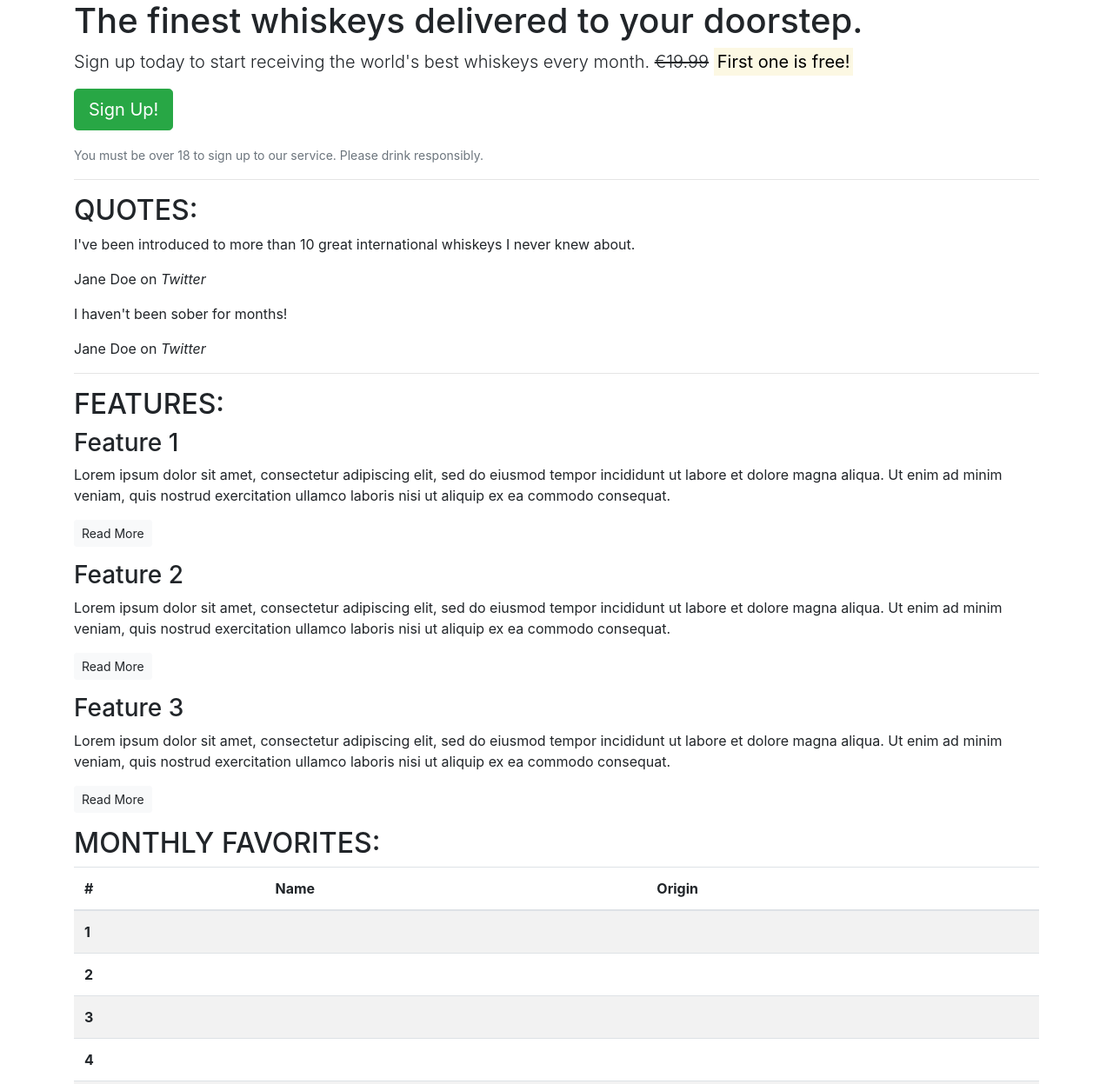
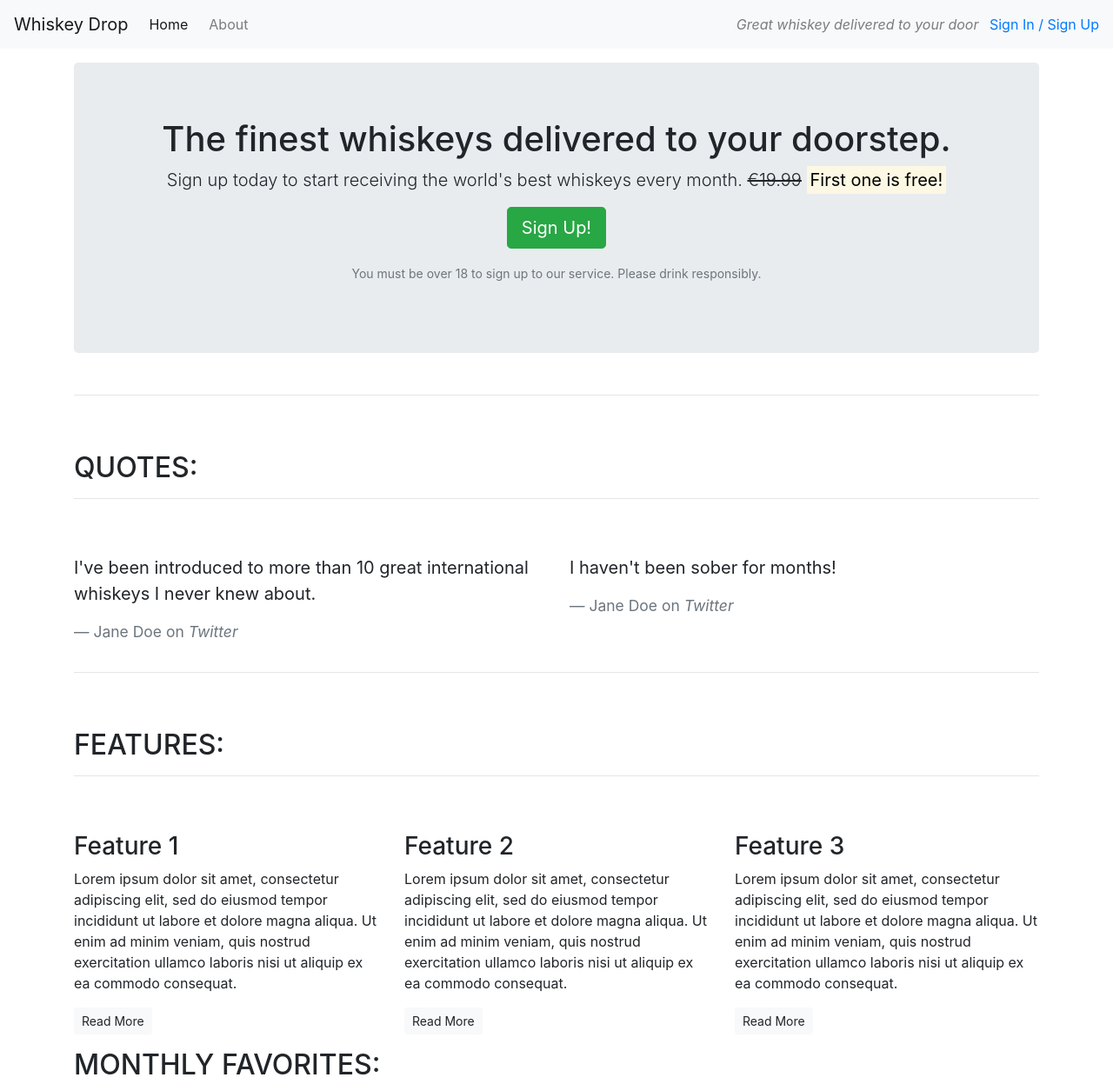
Before and after one commit to olliesharp5/bootstrap-lessons, a plain HTML site: page index.html in a window 1280 px wide. Shown: the top 1247 px of the page at 87% size. Drawn offline with nearby package versions, Linux system fonts and the light colour scheme.

Commit message:
Code updated as per lesson

```diff
--- a/index.html
+++ b/index.html
@@ -12,57 +12,102 @@
         crossorigin="anonymous"></script>
 </head>
 <body>
-    <article class="container">
+    <!--Nav-->
+    <nav class="navbar navbar-light navbar-expand-sm bg-light">
+        <a href="/" class="navbar-brand">
+            Whiskey Drop</a>
+        <ul class="navbar-nav mr-auto">
+            <li class="active nav-item mr-2"><a class="nav-link" href="/">Home</a></li>
+            <li class="nav-item mr-2"><a class="nav-link" href="">About</a></li>
+            <li class="nav-item mr-2 d-block d-sm-none"><a class="nav-link" href="">Sign In / Sign Up</a></li>
+        </ul>
+
+        <div class="d-none d-md-block">
+            <p class="navbar-text my-auto mr-2"><i>Great whiskey delivered to your door</i></p>
+            <a href="/login">Sign In / Sign Up</a>
+        </div>
+        <!--</div>-->
+    </nav>
+    <article class="container mt-3">
         <!-- Callout -->
-        <section class="callout">
+        <div class="row">
+            <div class="col-12">
+                <section class="callout jumbotron text-center">
                     <h1>The finest whiskeys delivered to your doorstep.</h1>
-            <p class="lead">Sign up today to start receiving the world's best whiskeys every month. <s>€19.99</s>
-                <strong><mark>First one is free!</mark></strong></p>
+                    <p class="lead">Sign up today to start receiving the world's best whiskeys every month.
+                        <s class="d-none d-sm-inline">€19.99</s>
+                        <span class="d-inline d-sm-none"><br></span>
+                        <strong><mark>First one is free!</mark></strong>
+                    </p>
                     <p><button class="btn btn-lg btn-success">Sign Up!</button></p>
-            <p class="text-muted"><small>You must be over 18 to sign up to our service. Please drink responsibly.</small>
-            </p>
+                    <p class="text-muted"><small>You must be over 18 to sign up to our service. Please drink
+                            responsibly.</small></p>
                 </section>
+            </div>
+        </div>
         <!-- /.callout -->
         <hr>
-
         <!-- Quotes -->
         <section class="quotes">
+            <div class="row">
+                <div class="col-12 my-5">
                     <h2 class="text-uppercase">Quotes:</h2>
-            <blockquote class="quote">
+                    <hr />
+                </div>
+            </div>
+            <div class="row">
+                <div class="col-12 col-md-6">
+                    <blockquote class="blockquote">
                         <p>I've been introduced to more than 10 great international whiskeys I never knew about.</p>
-                <footer>Jane Doe on <cite title="Twitter">Twitter</cite></footer>
+                        <footer class="blockquote-footer">Jane Doe on <cite title="Twitter">Twitter</cite></footer>
                     </blockquote>
-            <blockquote class="quote">
+                </div>
+                <div class="col-12 col-md-6">
+                    <blockquote class="blockquote">
                         <p>I haven't been sober for months!</p>
-                <footer>Jane Doe on <cite title="Twitter">Twitter</cite></footer>
+                        <footer class="blockquote-footer">Jane Doe on <cite title="Twitter">Twitter</cite></footer>
                     </blockquote>
+                </div>
+            </div>
         </section>
         <!-- /.quotes -->
         <hr>
-
         <!-- Features -->
         <section class="features">
+            <div class="row">
+                <div class="col-12 my-5">
                     <h2 class="text-uppercase">Features:</h2>
+                    <hr />
+                </div>
+            </div>
+            <div class="row">
+                <div class="col-12 col-md-6 col-lg-4">
                     <div class="feature">
                         <h3>Feature 1</h3>
-                <p>Lorem ipsum dolor sit amet, consectetur adipiscing elit, sed do eiusmod tempor incididunt ut labore et
-                    dolore magna aliqua. Ut enim ad minim veniam, quis nostrud exercitation ullamco laboris nisi ut aliquip
-                    ex ea commodo consequat.</p>
+                        <p>Lorem ipsum dolor sit amet, consectetur adipiscing elit, sed do eiusmod tempor incididunt ut
+                            labore et dolore magna aliqua. Ut enim ad minim veniam, quis nostrud exercitation ullamco
+                            laboris nisi ut aliquip ex ea commodo consequat.</p>
                         <p><a class="btn btn-sm btn-light" href="">Read More</a></p>
                     </div>
+                </div>
+                <div class="col-12 col-md-6 col-lg-4">
                     <div class="feature">
                         <h3>Feature 2</h3>
-                <p>Lorem ipsum dolor sit amet, consectetur adipiscing elit, sed do eiusmod tempor incididunt ut labore et
-                    dolore magna aliqua. Ut enim ad minim veniam, quis nostrud exercitation ullamco laboris nisi ut aliquip
-                    ex ea commodo consequat.</p>
+                        <p>Lorem ipsum dolor sit amet, consectetur adipiscing elit, sed do eiusmod tempor incididunt ut
+                            labore et dolore magna aliqua. Ut enim ad minim veniam, quis nostrud exercitation ullamco
+                            laboris nisi ut aliquip ex ea commodo consequat.</p>
                         <p><a class="btn btn-sm btn-light" href="">Read More</a></p>
                     </div>
+                </div>
+                <div class="col-12 d-md-none d-lg-block col-lg-4">
                     <div class="feature">
                         <h3>Feature 3</h3>
-                <p>Lorem ipsum dolor sit amet, consectetur adipiscing elit, sed do eiusmod tempor incididunt ut labore et
-                    dolore magna aliqua. Ut enim ad minim veniam, quis nostrud exercitation ullamco laboris nisi ut aliquip
-                    ex ea commodo consequat.</p>
+                        <p>Lorem ipsum dolor sit amet, consectetur adipiscing elit, sed do eiusmod tempor incididunt ut
+                            labore et dolore magna aliqua. Ut enim ad minim veniam, quis nostrud exercitation ullamco
+                            laboris nisi ut aliquip ex ea commodo consequat.</p>
                         <p><a class="btn btn-sm btn-light" href="">Read More</a></p>
+                    </div>
+                </div>
             </div>
         </section>
         <!-- /.features -->
```
Lines whose indentation alone changed are shown as unchanged.
